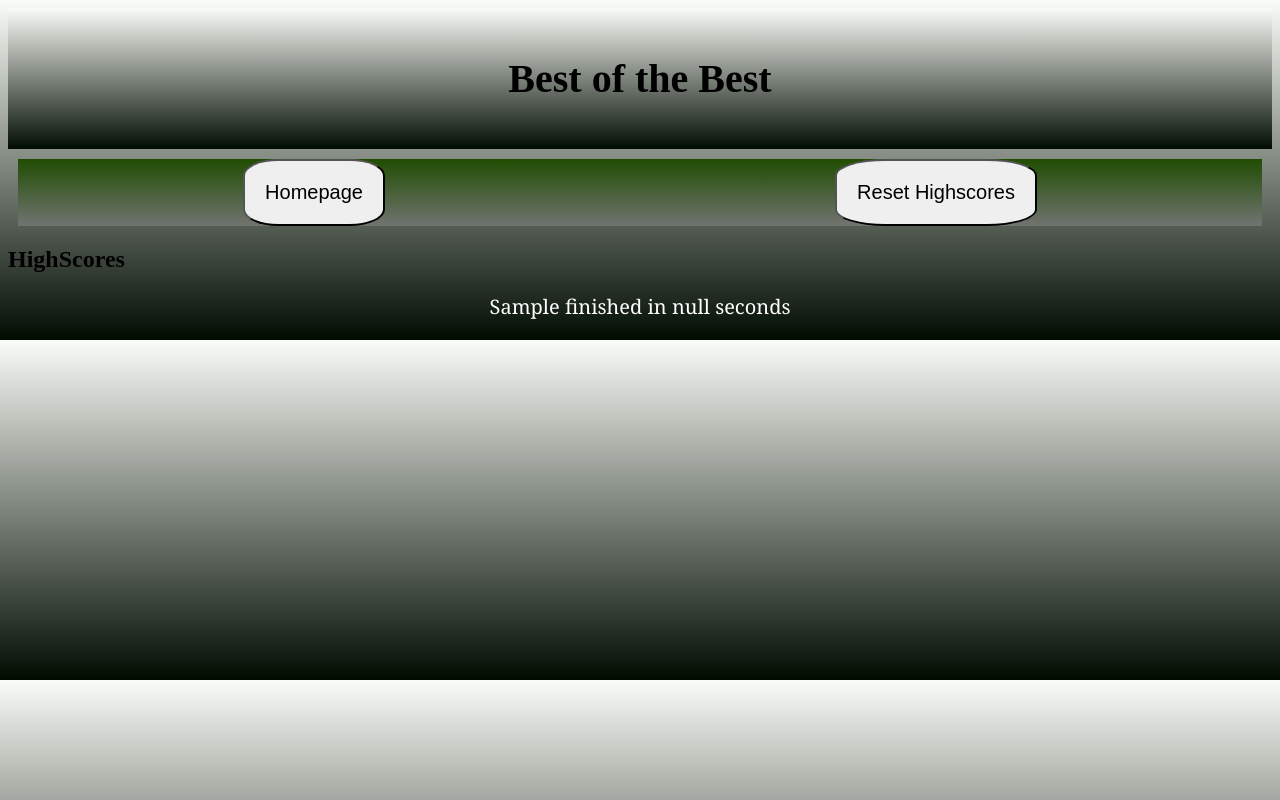
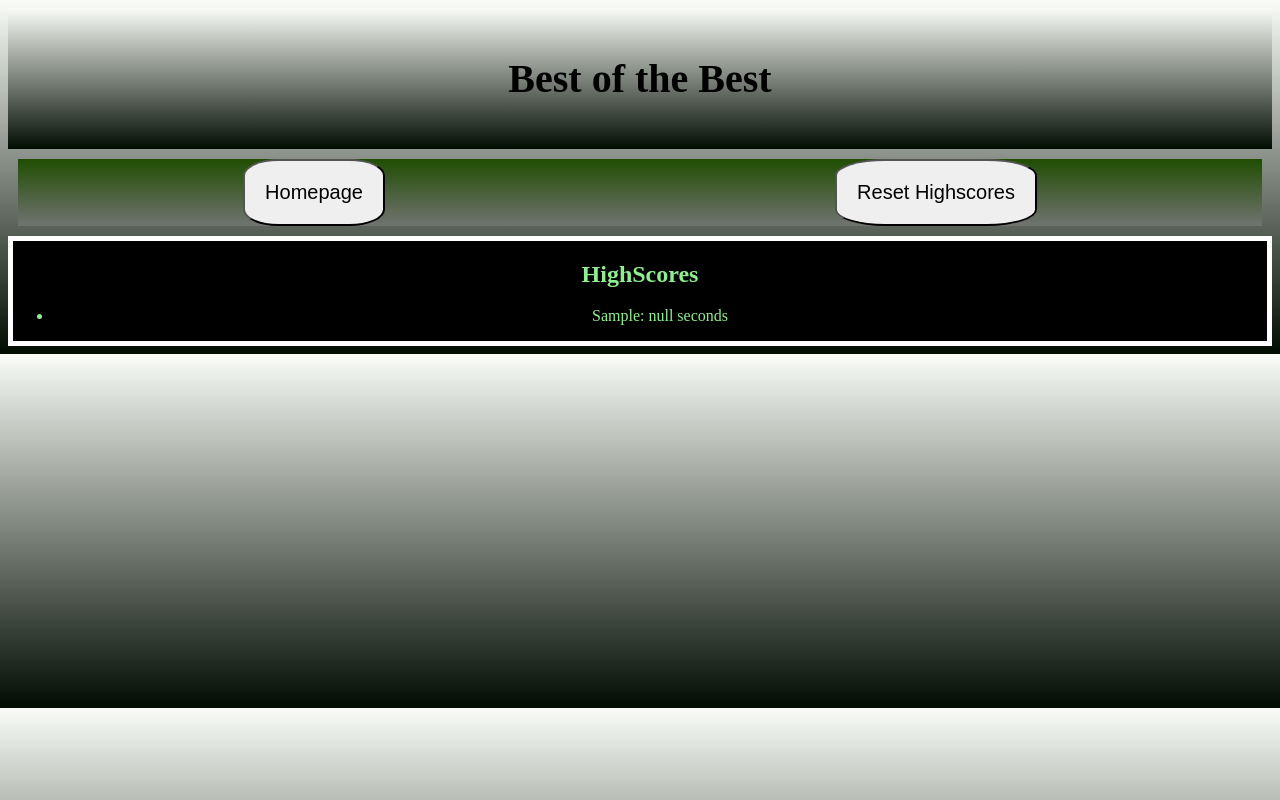
Before and after one commit to IsaacJCarnes/MazeGen, a plain HTML site: page highScore.html in a window 1280 px wide. Both pictures are taken after typing "Sample" into the empty fields and a click on the input "submit". Drawn offline with Linux system fonts and the light colour scheme; no server answers.

Commit message:
styled highscore container in ladingpage.css, commented in landingpage js in highscoreHTML, changed created elements for highscores from p to li and changed div to ul in highscoreHTML

```diff
--- a/assets/css/landingPage.css
+++ b/assets/css/landingPage.css
@@ -15,6 +15,12 @@ header {
   color: rgb(5, 61, 8);
   border-radius: 20px;
   border-width: 10px;
+}
+#highScoreDisplay{
+  background-color: black;
+  color: lightgreen;
+  border: 5px solid white;
+  text-align: center;
 }
 
 p {
--- a/assets/javascript/highscore.js
+++ b/assets/javascript/highscore.js
@@ -41,10 +41,10 @@ function renderHighScores() {
     var highScoreName = allHighScores[i].userName;
     var highScore = allHighScores[i].score;
 
-    var p = document.createElement("p");
-    p.setAttribute("data-index", i);
-    highScoreContainer.appendChild(p);
-    p.textContent = `${highScoreName} finished in ${highScore} seconds`;
+    var li = document.createElement("li");
+    li.setAttribute("data-index", i);
+    highScoreContainer.appendChild(li);
+    li.textContent = `${highScoreName}: ${highScore} seconds`;
   }
 }
 
--- a/highScore.html
+++ b/highScore.html
@@ -30,15 +30,17 @@
         </form>
       </section>
 
-      <section>
+      <section id= "highScoreDisplay">
         <h2>HighScores</h2>
-        <div id="highScore-container"></div>
+        <div>
+        <ul id="highScore-container"></ul>
+      </div>
       </section>
     </main>
 
 
     <script src="./assets/javascript/character.js"></script>
     <script src="./assets/javascript/highscore.js"></script>
-    <!-- <script src="./assets/javascript/landingPage.js"></script> -->
+    <script src="./assets/javascript/landingPage.js"></script>
   </body>
 </html>
```
Also changed, not shown: index.html (+0 -2 lines).
